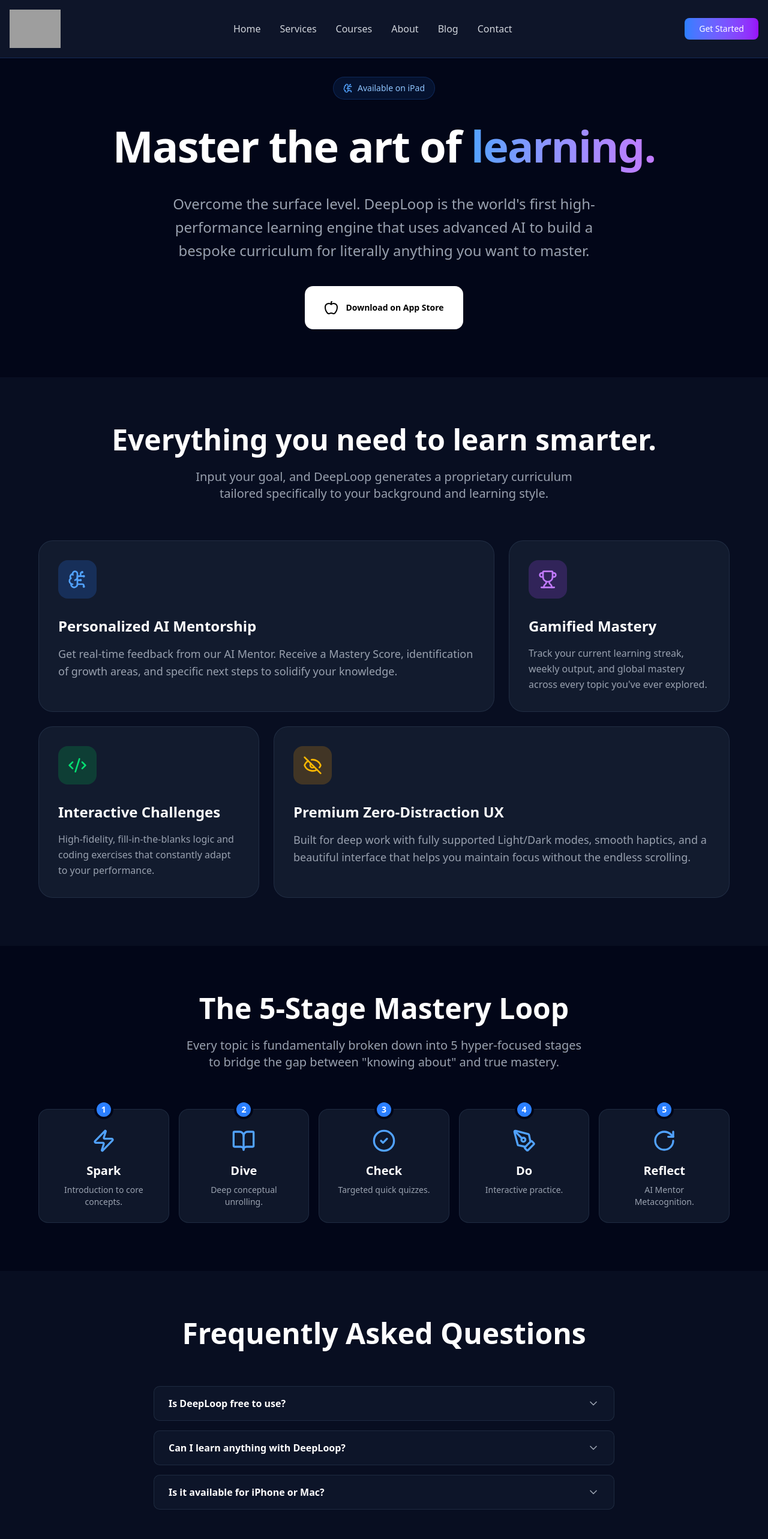
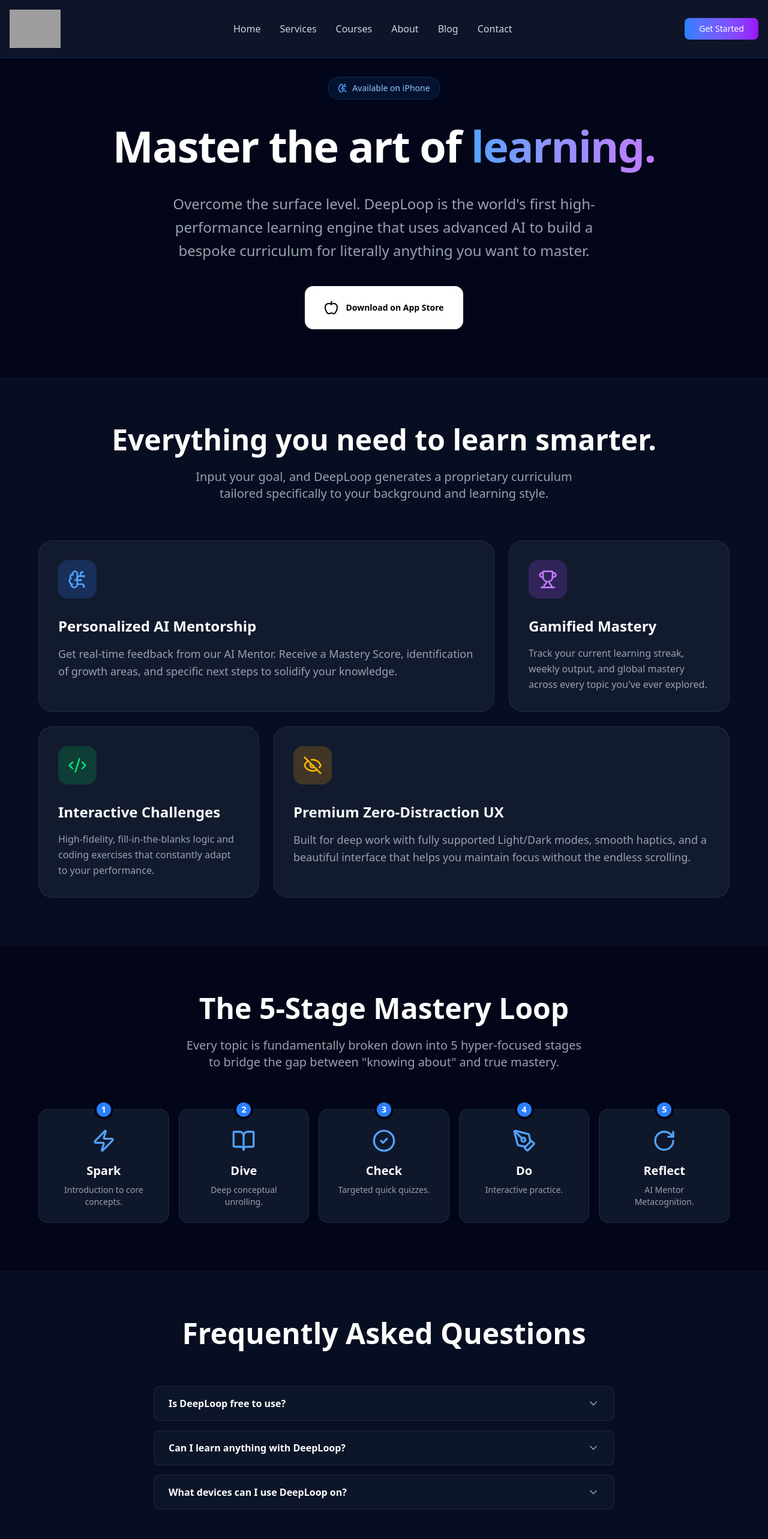
Before and after one commit to AleraAI/alera-ai-website, a React (Vite) app: page /products/deeploop in a window 1280 px wide. Shown: the top 2566 px of the page at 60% size. Built offline with nearby package versions, Linux system fonts and the light colour scheme; grey boxes are pictures that could not be loaded.

Commit message:
fix: update device targeting to emphasize iPhone in DeepLoop landing page

```diff
--- a/src/components/DeepLoopLanding.jsx
+++ b/src/components/DeepLoopLanding.jsx
@@ -50,7 +50,7 @@
                         className="inline-flex items-center space-x-2 bg-blue-500/10 border border-blue-500/20 rounded-full px-4 py-2 mb-8"
                     >
                         <BrainCircuit className="h-4 w-4 text-blue-400" />
-                        <span className="text-blue-300 text-sm font-medium">Available on iPad</span>
+                        <span className="text-blue-300 text-sm font-medium">Available on iPhone</span>
                     </motion.div>
 
                     <motion.h1
@@ -211,15 +211,15 @@
                     <div className="space-y-2">
                         <FAQItem
                             question="Is DeepLoop free to use?"
-                            answer="Yes, DeepLoop is currently free and designed specifically for iPad. We believe in providing premium learning experiences without barriers."
+                            answer="Yes, DeepLoop is currently free. We believe in providing premium learning experiences without barriers."
                         />
                         <FAQItem
                             question="Can I learn anything with DeepLoop?"
                             answer="Absolutely. Whether you're a software engineer learning a new framework, a professional preparing for a certification, or a hobbyist diving into astrophysics, DeepLoop builds a bespoke curriculum for you."
                         />
                         <FAQItem
-                            question="Is it available for iPhone or Mac?"
-                            answer="Currently, DeepLoop is optimized and designed specifically for iPad to ensure the best interactive, distraction-free learning experience. macOS is not officially verified yet."
+                            question="What devices can I use DeepLoop on?"
+                            answer="DeepLoop is primarily designed and optimized for iPhone to ensure the best interactive, distraction-free learning experience, and it can also be used on iPad. macOS is not officially verified yet."
                         />
                     </div>
                 </div>
```
